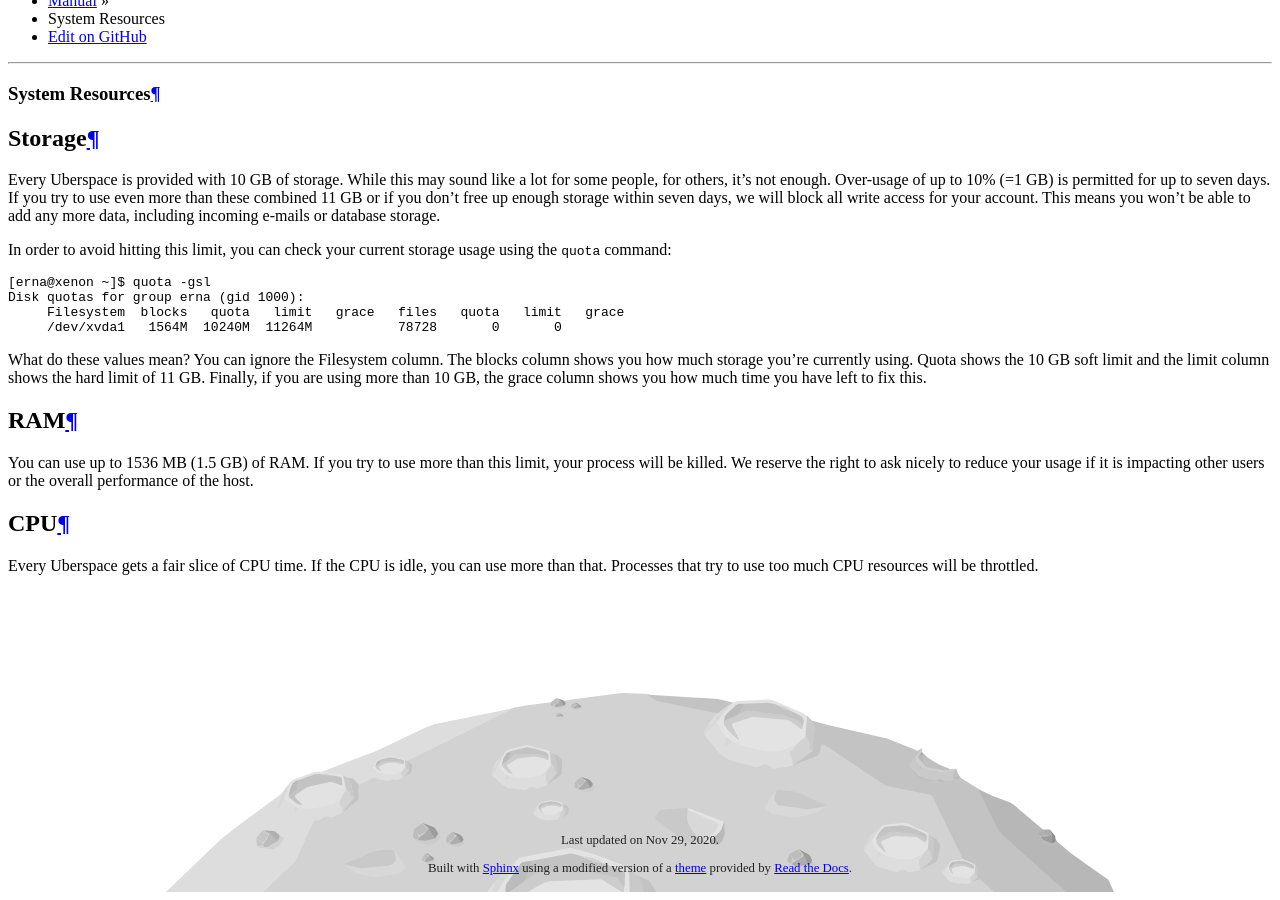
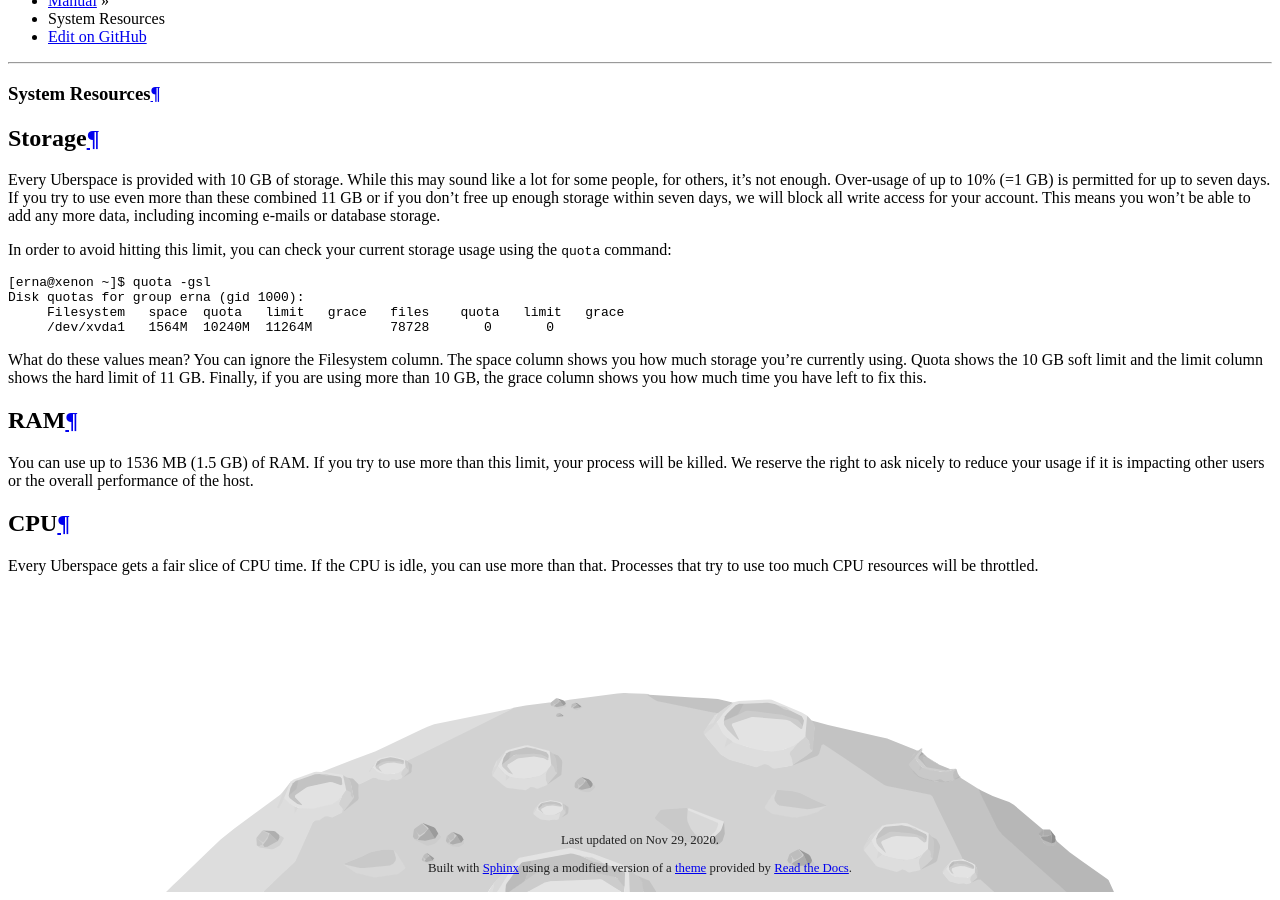
Before and after one commit to Uberspace/manual, a Sphinx documentation site: the page built from source/basics-resources.rst, in a window 1280 px wide and 900 px high, scrolled down 1741 px. Built offline with Sphinx 7.4.7 and the Read the Docs theme 2.0.0, drawn with Linux system fonts in a browser that asks for light colours; pages that are not in the unit, such as notebooks, are missing from menus.

Commit message:
Update basics-resources.rst
It says space on my end

```diff
--- a/source/basics-resources.rst
+++ b/source/basics-resources.rst
@@ -17,10 +17,10 @@ In order to avoid hitting this limit, you can check your current storage usage u
 
  [erna@xenon ~]$ quota -gsl
  Disk quotas for group erna (gid 1000):
-      Filesystem  blocks   quota   limit   grace   files   quota   limit   grace
-      /dev/xvda1   1564M  10240M  11264M           78728       0       0
+      Filesystem   space  quota   limit   grace   files    quota   limit   grace
+      /dev/xvda1   1564M  10240M  11264M          78728       0       0
 
-What do these values mean? You can ignore the Filesystem column. The blocks column shows you how much storage you're currently using. Quota shows the 10 GB soft limit and the limit column shows the hard limit of 11 GB. Finally, if you are using more than 10 GB, the grace column shows you how much time you have left to fix this.
+What do these values mean? You can ignore the Filesystem column. The space column shows you how much storage you're currently using. Quota shows the 10 GB soft limit and the limit column shows the hard limit of 11 GB. Finally, if you are using more than 10 GB, the grace column shows you how much time you have left to fix this.
 
 .. _ram:
 
```
